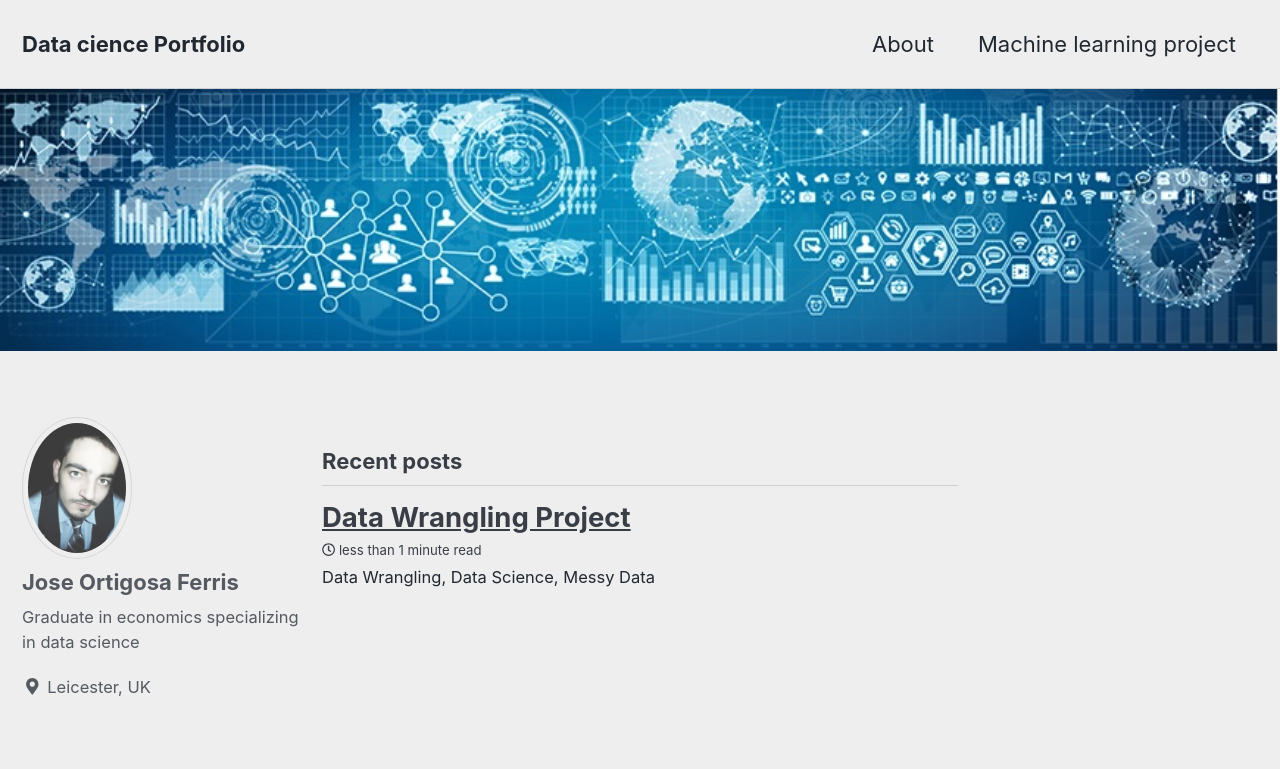
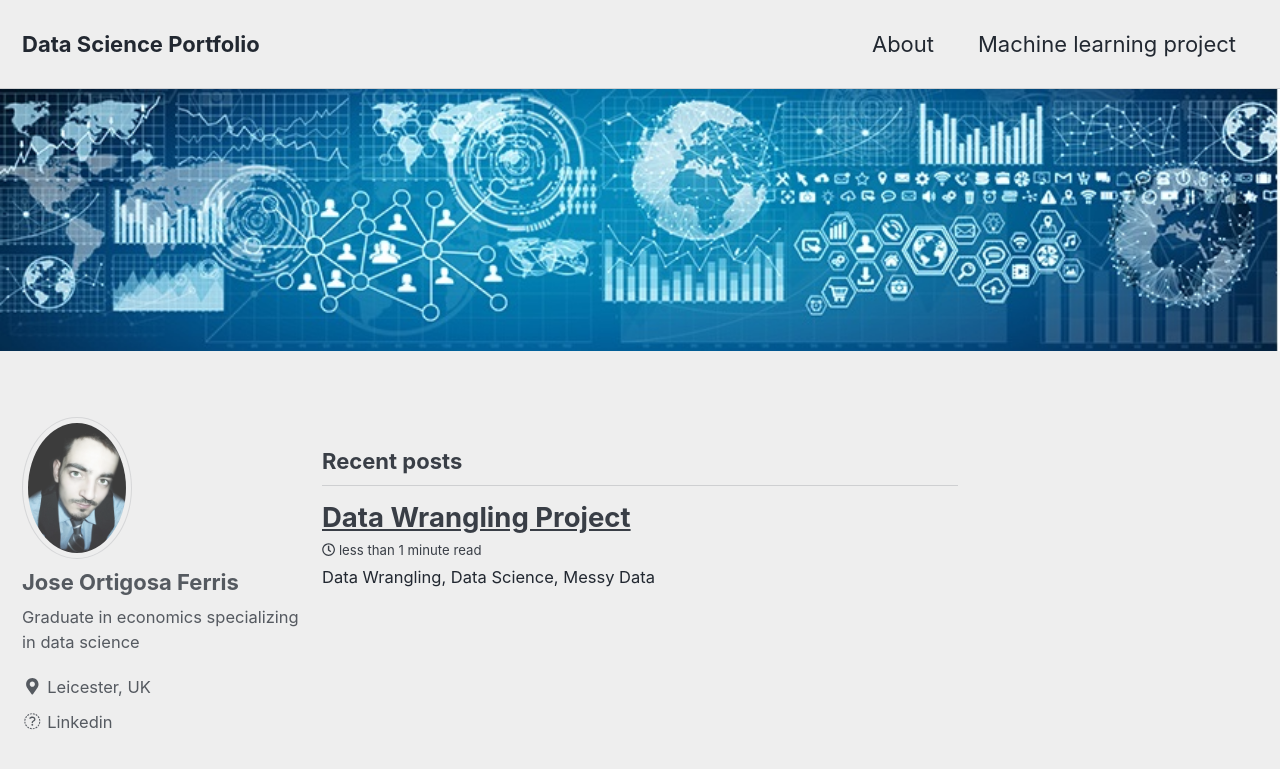
Before and after one commit to JoseOrtigosaFerris/JoseOrtigosaFerris.github.io, a Jekyll site: the page built from index.html, in a window 1280 px wide and 900 px high. Shown: the top 769 px of the window. Built offline with Jekyll 4.4.1, drawn with Linux system fonts in a browser that asks for light colours; cached includes are drawn as plain includes; nearby versions of some CDN libraries; the list of posts is cut into pages by our own code; some of the changed text lies outside the part shown.

Commit message:
Update _config.yml

```diff
--- a/_config.yml
+++ b/_config.yml
@@ -16,10 +16,10 @@ minimal_mistakes_skin    : "air" # "air", "aqua", "contrast", "dark", "dirt", "n
 
 # Site Settings
 locale                   : "en-US"
-title                    : "Data cience Portfolio"
+title                    : "Data Science Portfolio"
 title_separator          : "-"
-name                     : "Jose Ortgosa Ferris"
-description              : "Data cience Portfolio"
+name                     : "Jose Ortigosa Ferris"
+description              : "Data Science Portfolio"
 url                      : # the base hostname & protocol for your site e.g. "https://mmistakes.github.io"
 baseurl                  : # the subpath of your site, e.g. "/blog"
 repository               : # GitHub username/repo-name e.g. "mmistakes/minimal-mistakes"
@@ -121,9 +121,9 @@ author:
     - label: "Twitter"
       icon: "fab fa-fw fa-twitter-square"
       # url: "https://twitter.com/"
-    - label: "Facebook"
-      icon: "fab fa-fw fa-facebook-square"
-      # url: "https://facebook.com/"
+    - label: "Linkedin"
+      icon: "fab fa-fw fa-linkedin-square"
+      url: "https://linkedin.com/in/joseconomy"
     - label: "GitHub"
       icon: "fab fa-fw fa-github"
       # url: "https://github.com/"
```
